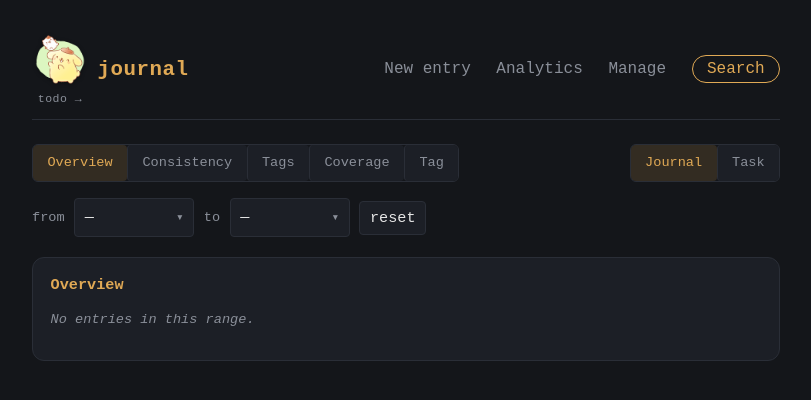
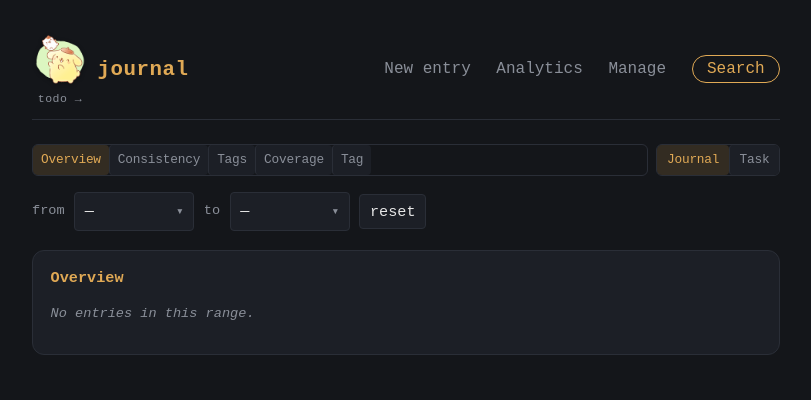
Before and after one commit to jxi-idme/todo-cli, a Flask app: page /journal/analytics in a window 1280 px wide. Shown: the top 400 px of the page, without its empty margins (234-1045 px from the left). Run offline with Flask 3, Linux system fonts and the light colour scheme; data that the repository does not hold is empty.

Commit message:
Compress analytics tab row to a single line for both lenses
Both lenses now fit 7 tabs plus the Journal|Task lens toggle on one
horizontal line at the 780px content width.

- .analytics-tabs: flex (1 1 auto, min-width:0) instead of inline-flex
  with flex-wrap; nowrap so tabs share the row and never wrap.
- .analytics-tab: tighter padding (0.5rem 0.5rem), font-size 0.8rem,
  letter-spacing -0.2px, white-space:nowrap.
- .analytics-tabrow: nowrap, align-items:stretch, smaller gap so the
  lens toggle pins to the right at matching height.
- .analytics-lens / .analytics-lens-btn: flex:0 0 auto, matching tight
  padding/font so the segmented toggle stays compact.

No tabs, charts, or labels removed; active/hover states unchanged.

Co-Authored-By: Claude Opus 4.8 (1M context) <noreply@anthropic.com>

```diff
--- a/static/style.css
+++ b/static/style.css
@@ -1151,10 +1151,13 @@ h2 {
 
 .analytics { margin-top: 1rem; }
 
-/* Tab bar — same segmented look as the .kind-toggle control. */
+/* Tab bar — same segmented look as the .kind-toggle control.
+   Kept to a single line: tabs flex to share the row, lens toggle pins right. */
 .analytics-tabs {
-  display: inline-flex;
-  flex-wrap: wrap;
+  display: flex;
+  flex: 1 1 auto;
+  min-width: 0;
+  flex-wrap: nowrap;
   border: 1px solid var(--border);
   border-radius: 6px;
   overflow: hidden;
@@ -1165,9 +1168,12 @@ h2 {
   color: var(--muted);
   border: none;
   border-left: 1px solid var(--border);
-  padding: 0.5rem 0.9rem;
+  padding: 0.5rem 0.5rem;
   font: inherit;
-  font-size: 0.85rem;
+  font-size: 0.8rem;
+  line-height: 1.1;
+  letter-spacing: -0.2px;
+  white-space: nowrap;
   cursor: pointer;
 }
 .analytics-tab:first-child { border-left: none; }
@@ -1735,11 +1741,12 @@ input[type="number"]::-webkit-inner-spin-button {
 
 /* ---- analytics lens toggle (top-right of the tab row) ---- */
 .analytics-tabrow {
-  display: flex; align-items: flex-start; justify-content: space-between;
-  gap: 1rem; flex-wrap: wrap;
+  display: flex; align-items: stretch; justify-content: space-between;
+  gap: 0.5rem; flex-wrap: nowrap;
 }
 .analytics-lens {
   display: inline-flex;
+  flex: 0 0 auto;
   border: 1px solid var(--border);
   border-radius: 6px;
   overflow: hidden;
@@ -1748,7 +1755,8 @@ input[type="number"]::-webkit-inner-spin-button {
 .analytics-lens-btn {
   background: var(--panel); color: var(--muted);
   border: none; border-left: 1px solid var(--border);
-  padding: 0.5rem 0.9rem; font: inherit; font-size: 0.85rem; cursor: pointer;
+  padding: 0.5rem 0.6rem; font: inherit; font-size: 0.8rem;
+  line-height: 1.1; letter-spacing: -0.2px; white-space: nowrap; cursor: pointer;
 }
 .analytics-lens-btn:first-child { border-left: none; }
 .analytics-lens-btn:hover { color: var(--text); }
```
